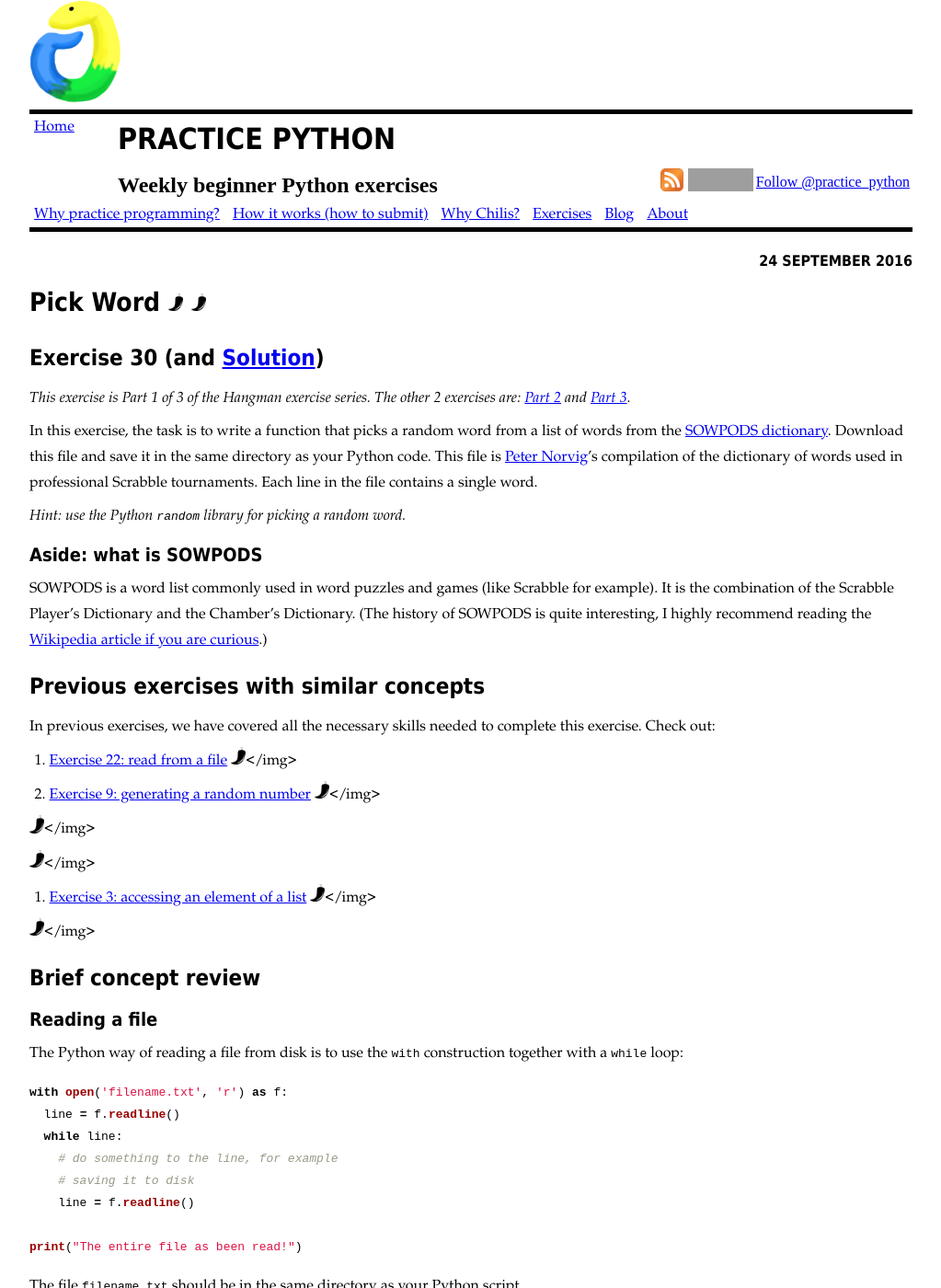
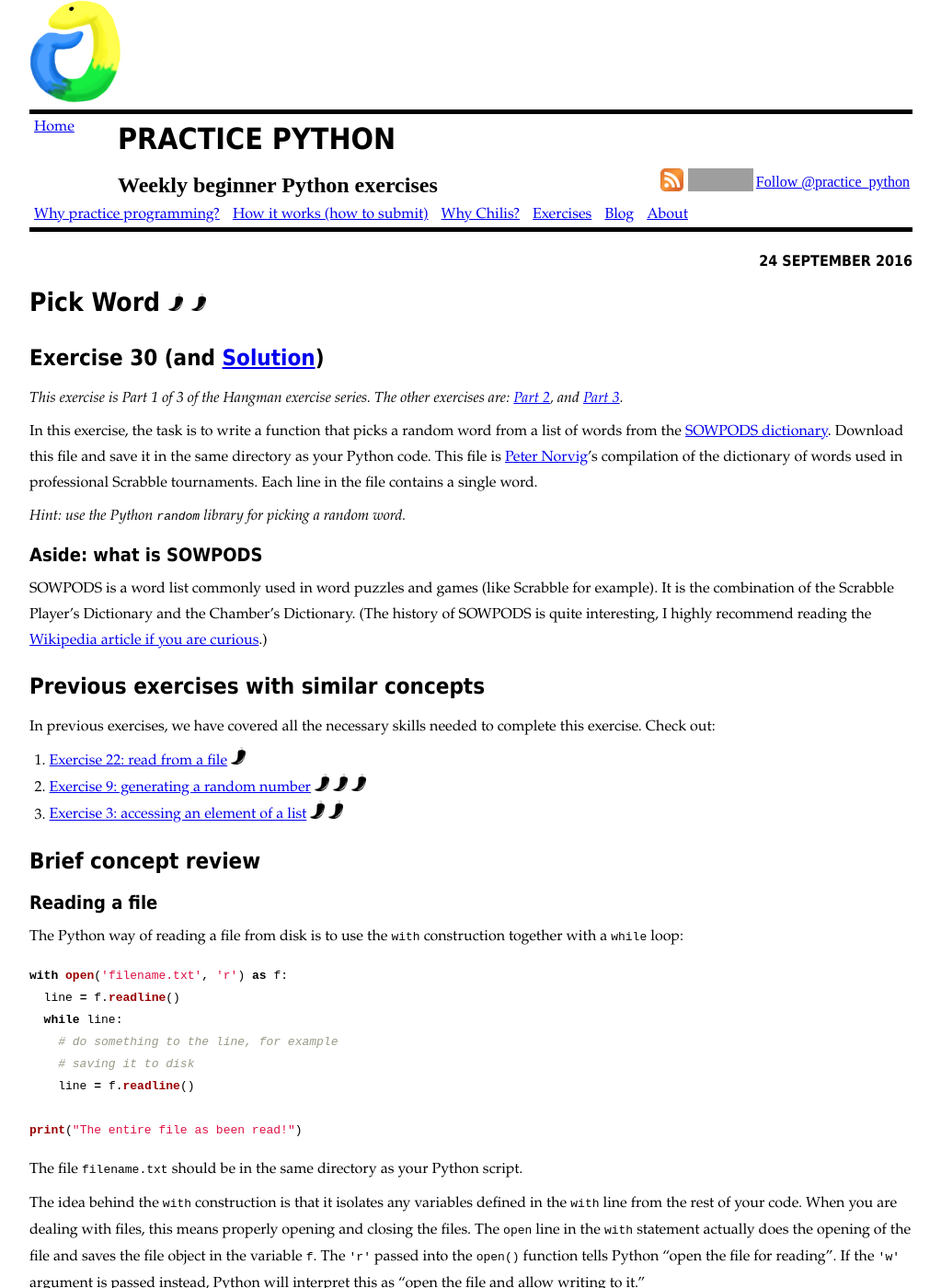
Before and after one commit to mprat/practicepython, a Jekyll site: the page built from _posts/2016-09-24-30-pick-word.md, in a window 1280 px wide and 1400 px high. Shown: the whole window at 92% size, without its empty margins (128-1151 px from the left). Built offline with Jekyll 4.4.1, drawn with Linux system fonts in a browser that asks for light colours; comment, search, counter and statistics services are not loaded; grey boxes are pictures that could not be loaded.

Commit message:
hangman exercise

```diff
--- a/_includes/chili.md
+++ b/_includes/chili.md
@@ -1,3 +1,3 @@
 {% for num in (1..include.chilis)%}
-  <img class="chili" src="{{ site.baseurl }}/assets/img/chili-liz-20x20.png"></img>
+  <img class="chili" src="{{ site.baseurl }}/assets/img/chili-liz-20x20.png"/>
 {% endfor %}
--- a/_posts/2016-09-24-30-pick-word.md
+++ b/_posts/2016-09-24-30-pick-word.md
@@ -2,13 +2,16 @@
 layout: post
 number: 30
 chili: 2
+part: 1
+of: 3
+part_text: Hangman
 categories: [exercise]
 published: true
 ---
 
 ## Exercise {{ page.number }} (and [Solution]({{ site.baseurl }}{% post_url 2016-10-15-30-pick-word-solutions %}))
 
-_This exercise is Part 1 of 3 of the Hangman exercise series. The other 2 exercises are: [Part 2]({{ site.baseurl }}{% post_url 2017-01-02-31-guess-letters %}) and [Part 3]({{ site.baseurl }}/exercise/comingsoon)._
+{% include parts_sentence.md part=page.part part_text=page.part_text part_of=page.of %}
 
 In this exercise, the task is to write a function that picks a random word from a list of words from the [SOWPODS dictionary](http://norvig.com/ngrams/sowpods.txt). Download this file and save it in the same directory as your Python code. This file is [Peter Norvig](https://en.wikipedia.org/wiki/Peter_Norvig)'s compilation of the dictionary of words used in professional Scrabble tournaments. Each line in the file contains a single word.
 
@@ -22,9 +25,17 @@
 
 In previous exercises, we have covered all the necessary skills needed to complete this exercise. Check out:
 
-1. [Exercise 22: read from a file]({{ site.baseurl }}{% post_url 2014-12-06-22-read-from-file %}) {% include chili.md chilis=1 %}
-2. [Exercise 9: generating a random number]({{ site.baseurl }}{% post_url 2014-04-02-09-guessing-game-one %}) {% include chili.md chilis=3 %}
-3. [Exercise 3: accessing an element of a list]({{ site.baseurl }}{% post_url 2014-02-15-03-list-less-than-ten %}) {% include chili.md chilis=2 %}
+<ol>
+  <li>
+      <a href="{{ site.baseurl }}{% post_url 2014-12-06-22-read-from-file %}">Exercise 22: read from a file</a> {% include chili.md chilis=1 %}
+  </li>
+  <li>
+      <a href="{{ site.baseurl }}{% post_url 2014-04-02-09-guessing-game-one %}">Exercise 9: generating a random number</a> {% include chili.md chilis=3 %}
+  </li>
+  <li>
+      <a href="{{ site.baseurl }}{% post_url 2014-02-15-03-list-less-than-ten %}">Exercise 3: accessing an element of a list</a> {% include chili.md chilis=2 %}
+  </li>
+</ol>
 
 ## Brief concept review
 
```
Also changed, not shown: _posts/2016-10-15-30-pick-word-solutions.md (+4 -1 lines), _posts/2017-01-02-31-guess-letters.md (+4 -1 lines), _posts/2017-01-08-31-guess-letters-solutions.md (+4 -1 lines), _posts/2017-01-10-32-hangman.md (+4 -1 lines).
